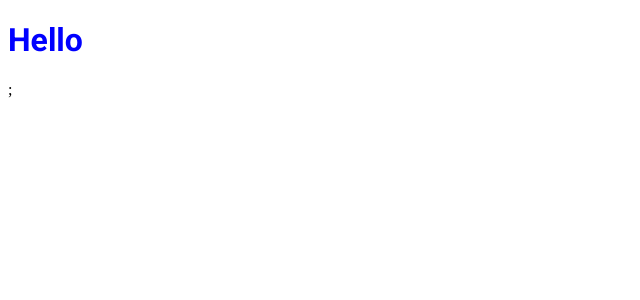
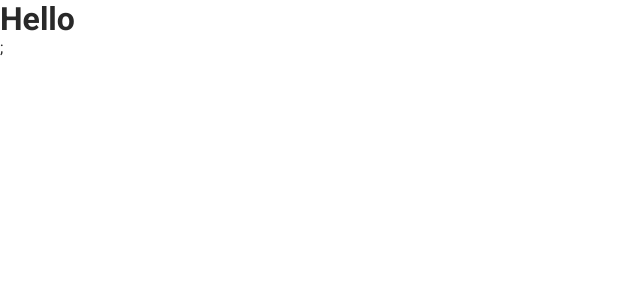
Before and after one commit to PabloHFR/blog-project, a Next.js app: page / in a window 1280 px wide. Shown: the top 300 px of the page, without its empty margins (0-640 px from the left). Built offline with nearby package versions, Linux system fonts and the light colour scheme.

Commit message:
Added global styles

```diff
--- a/src/pages/_app.tsx
+++ b/src/pages/_app.tsx
@@ -1,4 +1,5 @@
 import type { AppProps } from "next/app";
+import "../styles/global.scss";
 
 export default function App({ Component, pageProps }: AppProps) {
   return <Component {...pageProps} />;
--- a/src/pages/index.tsx
+++ b/src/pages/index.tsx
@@ -1,6 +1,4 @@
 import Head from "next/head";
-
-import styles from "./styles/home.module.scss";
 
 export default function Home() {
   return (
@@ -8,7 +6,7 @@
       <Head>
         <title>Minimum</title>
       </Head>
-      <h1 className={styles.title}>Hello</h1>;
+      <h1>Hello</h1>;
     </>
   );
 }
--- a/src/pages/styles/home.module.scss
+++ /dev/null
@@ -1,4 +0,0 @@
-.title {
-  color: blue;
-  font-family: "Roboto";
-}
--- /dev/null
+++ b/src/styles/global.scss
@@ -0,0 +1,52 @@
+* {
+  margin: 0;
+  padding: 0;
+  box-sizing: border-box;
+}
+
+@media (max-width: 1080px) {
+  html {
+    font-size: 93.75%;
+  }
+}
+
+@media (max-width: 720px) {
+  html {
+    font-size: 87.5%;
+  }
+}
+
+:root {
+  --white: #fff;
+
+  --gray-100: #e1e1e6;
+  --gray-600: #757575;
+  --gray-900: #292929;
+
+  --cyan-500: #61dafb;
+  --yellow-500: #eba417;
+}
+
+body {
+  background-color: var(--white);
+  color: var(--gray-900);
+}
+
+body,
+input,
+textarea,
+select,
+button {
+  font-family: "Roboto", sans-serif;
+  font-weight: 400;
+  font-size: 1rem;
+}
+
+button {
+  cursor: pointer;
+}
+
+a {
+  color: inherit;
+  text-decoration: none;
+}
```
